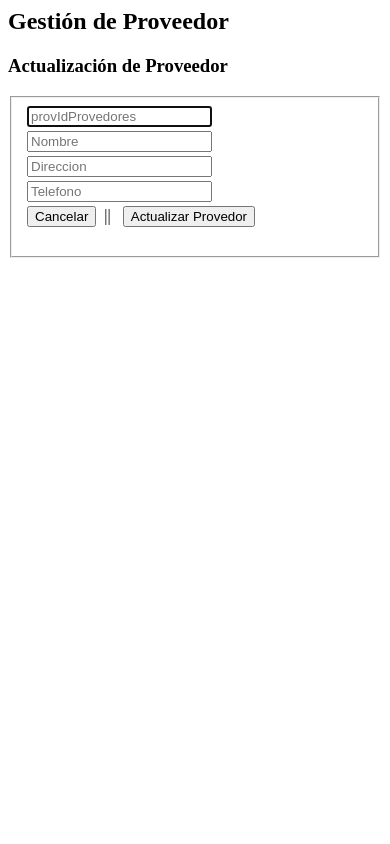
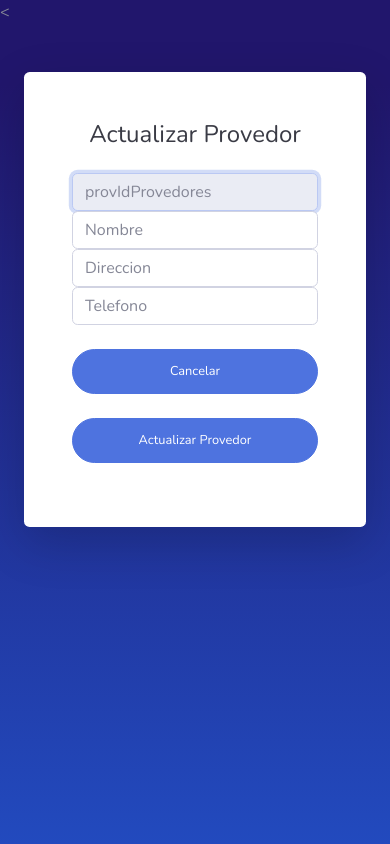
Before and after one commit to DIGITEACHBOX29041209/ProyectoSena, a PHP site: page /vista/VistasAdmin/vistaActualizarProveedor.php in a window 390 px wide. Run offline with PHP 8.4, Linux system fonts and the light colour scheme.

Commit message:
actualizar y eliminar

```diff
--- a/SenaGithab/controladores/ControladorPrincipal.php
+++ b/SenaGithab/controladores/ControladorPrincipal.php
@@ -117,6 +117,9 @@ class ControladorPrincipal {
                     $ProvedorControlador = new ProvedorControlador($this->datos);
                 }
                 break;
+            case "eliminarProvedor":
+                $ProvedorControlador = new ProvedorControlador($this->datos);
+                break;
             default:
                 break;
         }
--- a/SenaGithab/vista/VistasAdmin/fromVistaProveedor.php
+++ b/SenaGithab/vista/VistasAdmin/fromVistaProveedor.php
@@ -51,7 +51,7 @@ if (isset($_SESSION['datos'])) {
                             <td><?php echo $listaDeProvedores[$i]->provTelefonoProvedor; ?></td>
                             <td><?php echo $listaDeProvedores[$i]->prov_created_at; ?></td>
                             <td><a href="../Controlador.php?rutaSena=actualizarProvedor&idAct=<?php echo $listaDeProvedores[$i]->provIdProvedores; ?>">Actualizar</a></td>
-                            <td><a href="Controlador.php?rutaSena=eliminarProvedor&idAct=<?php echo $listaDeProvedores[$i]->provIdProvedores; ?>" onclick="return confirm('Está seguro de eliminar el registro?')">Eliminar</a></td>
+                            <td><a href="../Controlador.php?rutaSena=eliminarProvedor&idAct=<?php echo $listaDeProvedores[$i]->provIdProvedores; ?>" onclick="return confirm('Está seguro de eliminar el registro?')">Eliminar</a></td>
                         </tr>
                         <?php
                         $i++;
--- a/SenaGithab/vista/VistasAdmin/vistaActualizarProveedor.php
+++ b/SenaGithab/vista/VistasAdmin/vistaActualizarProveedor.php
@@ -13,18 +13,38 @@ if (isset($_SESSION['erroresValidacion'])) {
     $erroresValidacion = $_SESSION['erroresValidacion'];
     unset($_SESSION['erroresValidacion']);
 }
+?>
+<<!DOCTYPE html>
+<html lang="en">
 
-?>
-<div class="panel-heading">
-    <h2 class="panel-title">Gestión de Proveedor</h2>
-    <h3 class="panel-title">Actualización de Proveedor</h3>
+    <head>
+        <meta charset="utf-8">
+        <meta http-equiv="X-UA-Compatible" content="IE=edge">
+        <meta name="viewport" content="width=device-width, initial-scale=1, shrink-to-fit=no">
+        <meta name="description" content="">
+        <meta name="author" content="">
+        <title>SB Admin 2 - Register</title>
+        <!-- Custom fonts for this template-->
+        <link href="../../Recursos/vendor/fontawesome-free/css/all.min.css" rel="stylesheet" type="text/css"/>
+        <link href="https://fonts.googleapis.com/css?family=Nunito:200,200i,300,300i,400,400i,600,600i,700,700i,800,800i,900,900i" rel="stylesheet">
+        <!-- Custom styles for this template-->
+        <link href="../../Recursos/css/sb-admin-2.min.css" rel="stylesheet">
+    </head>
+
+    <body class="bg-gradient-primary">
+        <div class="container">
+            <div class="card o-hidden border-0 shadow-lg my-5">
+                <div class="card-body p-0">
+                    <!-- Nested Row within Card Body -->
+                    <div class="row">
+                        <div class="col-lg-5 d-none d-lg-block bg-register-image"></div>
+                        <div class="col-lg-7">
+                            <div class="p-5">
+                                <div class="text-center">
+                                    <h1 class="h4 text-gray-900 mb-4">Actualizar Provedor</h1>
                                 </div>
+                                <form class="user" method="GET" action="../Controlador.php" id="formRegistroProvedor">
                                     <div>
-    <fieldset>
-        <form role="form" method="POST" action="Controlador.php" id="formRegistroProvedor">
-            <table>
-                <tr>
-                    <td>
                                         <input class="form-control" placeholder="provIdProvedores" name="provIdProvedores" type="number" pattern="" required="required" autofocus readonly="readonly"
                                                value="<?php
                                                if (isset($actualizarDatosProvedor[0]->provIdProvedores))
@@ -84,14 +104,35 @@ if (isset($_SESSION['erroresValidacion'])) {
 <!--<p class="help-block">Example block-level help text here.</p>-->
                                             </td>
                                         </tr>
+                                         <br>
                                         <tr>
                                             <td>
-                        <button type="reset" name="rutaSena" value="cancelarActualizarProvedor">Cancelar</button>&nbsp;&nbsp;||&nbsp;&nbsp;
+                                                <button type="reset" name="rutaSena" value="cancelarActualizarProvedor" class="btn btn-primary btn-user btn-block">Cancelar</button>
+                                                <br>
                                                 <input type="hidden" name="rutaSena" value="confirmaActualizarProvedor">
-                                    <button onclick="valida_registroProveedor()" class="btn btn-primary btn-user btn-block">Actualizar Provedor</button>
+                                                <button type="submit" class="btn btn-primary btn-user btn-block"> Actualizar Provedor</button>
                                             </td>
                                         </tr>
                                         </table>
                                 </form>
                                 </fieldset>
                             </div>
+                        </div>
+                    </div>
+                </div>
+            </div>
+        </div>
+
+        <!-- Bootstrap core JavaScript-->
+        <script src="../../Recursos/vendor/jquery/jquery.min.js"></script>
+        <script src="../../Recursos/vendor/bootstrap/js/bootstrap.bundle.min.js"></script>
+
+        <!-- Core plugin JavaScript-->
+        <script src="../../Recursos/vendor/jquery-easing/jquery.easing.min.js"></script>
+
+        <!-- Custom scripts for all pages-->
+        <script src="../../Recursos/js/sb-admin-2.min.js"></script>
+
+    </body>
+
+</html>
```
Also changed, not shown: SenaGithab/controladores/ProvedorControlador.php (+9 -2 lines), SenaGithab/javascript/funciones.js (+8 -0 lines), SenaGithab/modelos/ModeloProvedor/Proveedor_Dao.php (+15 -14 lines), SenaGithab/modelos/ModeloProvedor/ValidadorProvedor.php (+9 -0 lines). Lines whose indentation alone changed are shown as unchanged.
